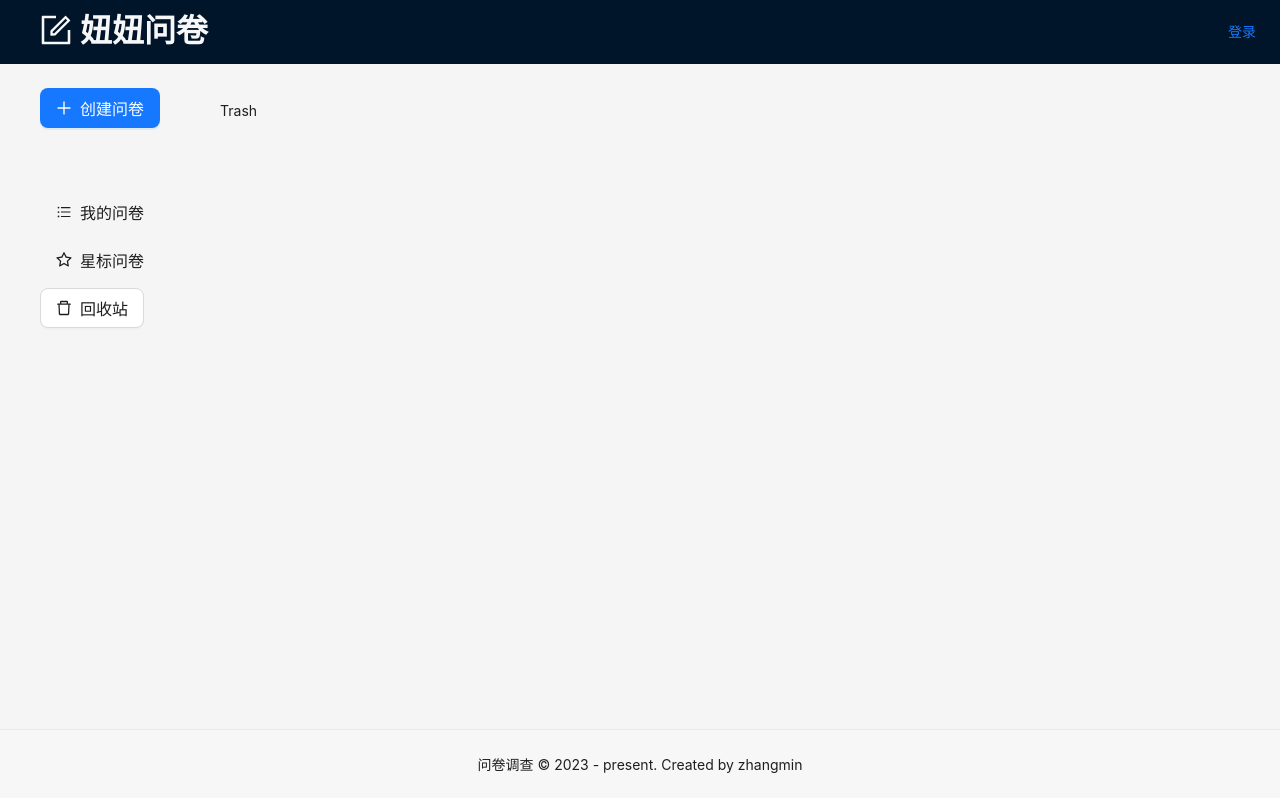
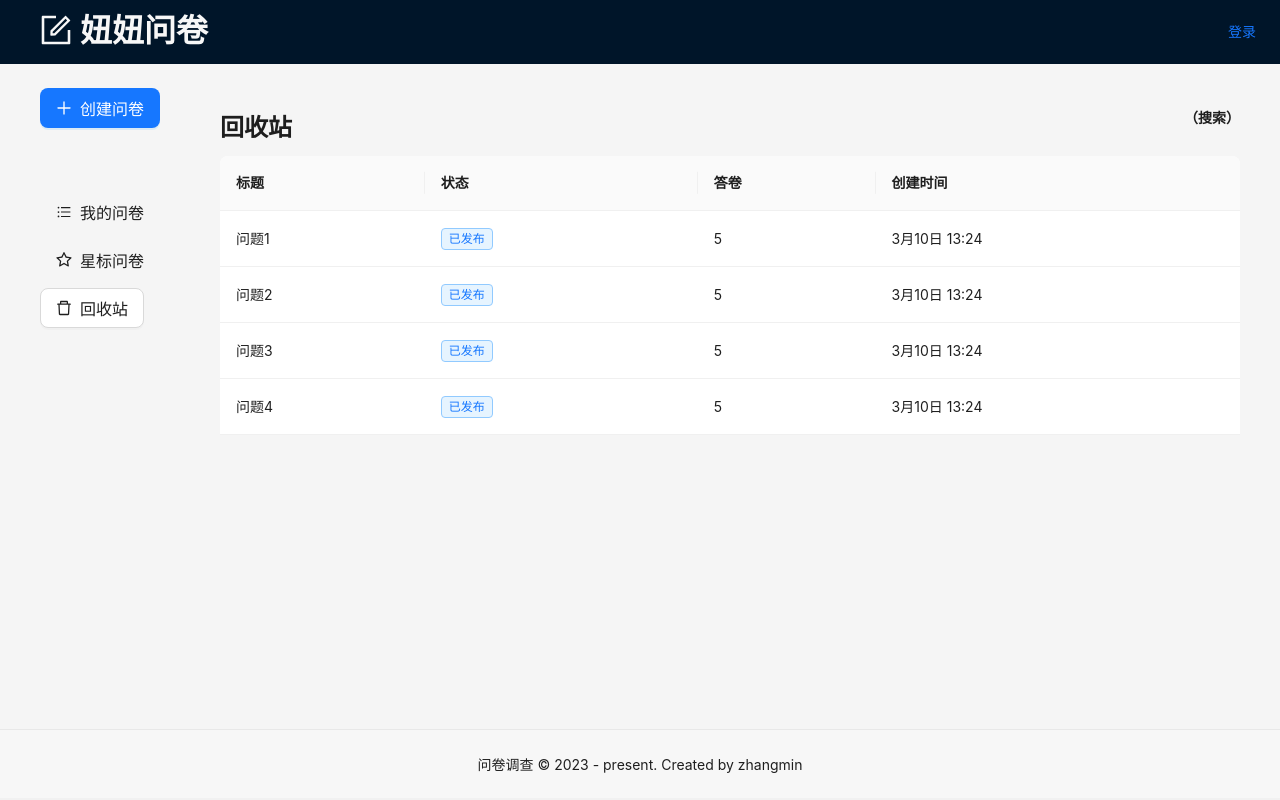
Before and after one commit to ZhangMin1998/react-ts-wenjuan, a React (Create React App) app: page /manage/trash in a window 1280 px wide. Built offline with nearby package versions, Linux system fonts and the light colour scheme.

Commit message:
使用AntD开发回收站页面

```diff
--- a/src/pages/manage/Star.tsx
+++ b/src/pages/manage/Star.tsx
@@ -29,9 +29,9 @@ const Star:FC = () => {
 
       <div className={styles.content}>
         {/* 问卷列表 */}
-        {/* {list.length === 0 && <Empty description='暂无数据' />} */}
+        {list.length === 0 && <Empty description='暂无数据' />}
         {
-          list.length && list.map(item => {
+          list.length > 0 && list.map(item => {
             const { _id } = item
             return <Card key={_id} {...item} />
           })
--- a/src/pages/manage/Trash.tsx
+++ b/src/pages/manage/Trash.tsx
@@ -1,9 +1,61 @@
-import React, { FC } from 'react'
-// import styles from './Trash.module.scss'
+import React, { FC, useState } from 'react'
+import styles from './common.module.scss'
+import { Typography, Empty, Table, Tag } from 'antd'
+import { useTitle } from 'ahooks'
+
+const { Title } = Typography
 
 const Trash:FC = () => {
+  useTitle('妞妞问卷 - 回收站')
+
+  const [list, setList] = useState([
+    { _id: 'q1', title: '问题1', isPublished: true, isStar: true, answerCount: 5, createdAt: '3月10日 13:24' },
+    { _id: 'q2', title: '问题2', isPublished: true, isStar: true, answerCount: 5, createdAt: '3月10日 13:24' },
+    { _id: 'q3', title: '问题3', isPublished: true, isStar: true, answerCount: 5, createdAt: '3月10日 13:24' },
+    { _id: 'q4', title: '问题4', isPublished: true, isStar: true, answerCount: 5, createdAt: '3月10日 13:24' }
+  ])
+
+  const tableColumns = [
+    {
+      title: '标题',
+      dataIndex: 'title'
+    },
+    {
+      title: '状态',
+      dataIndex: 'isPublished',
+      render: (isPublished: boolean) => {
+        return isPublished ? <Tag color="processing">已发布</Tag> : <Tag>未发布</Tag>
+      }
+    },
+    {
+      title: '答卷',
+      dataIndex: 'answerCount'
+    },
+    {
+      title: '创建时间',
+      dataIndex: 'createdAt'
+    }
+  ]
+
   return (
-    <p>Trash</p>
+    <>
+      <div className={styles.header}>
+        <div className={styles.left}>
+          <Title level={3}>回收站</Title>
+        </div>
+        <div className={styles.right}>
+          <h4>（搜索）</h4>
+        </div>
+      </div>
+
+      <div className={styles.content}>
+        {/* 问卷列表 */}
+        {list.length === 0 && <Empty description='暂无数据' />}
+        {
+          list.length > 0 && <Table dataSource={list} columns={tableColumns} pagination={false} />
+        }
+      </div>
+    </>
   )
 }
 
```
